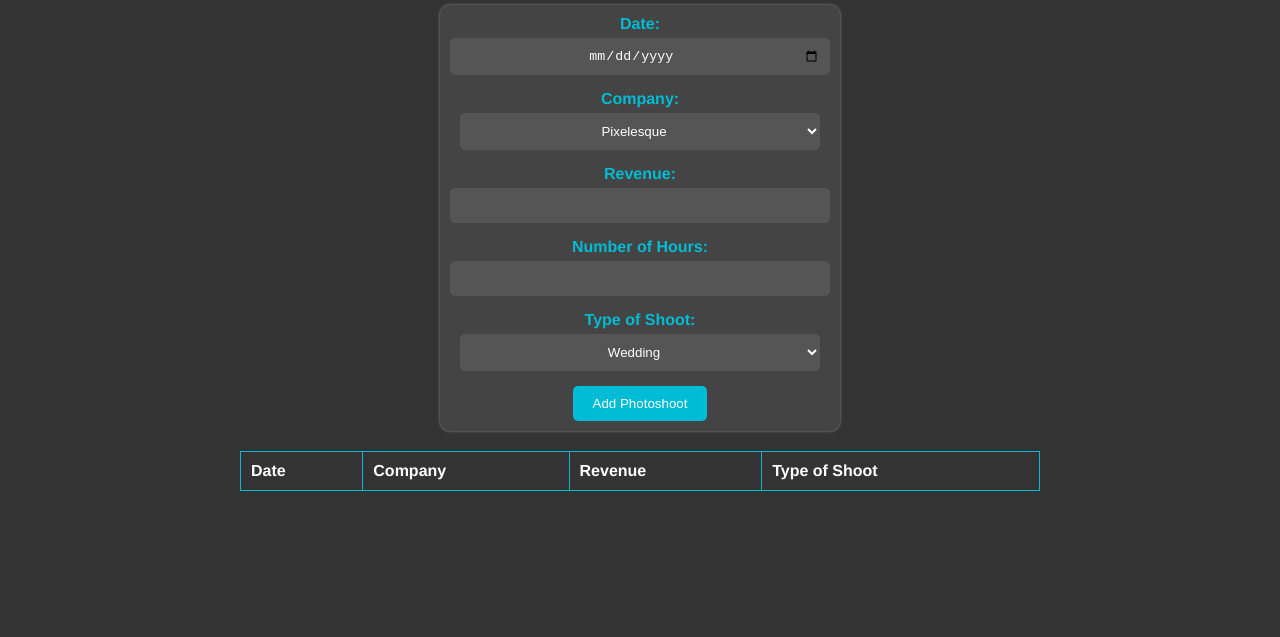
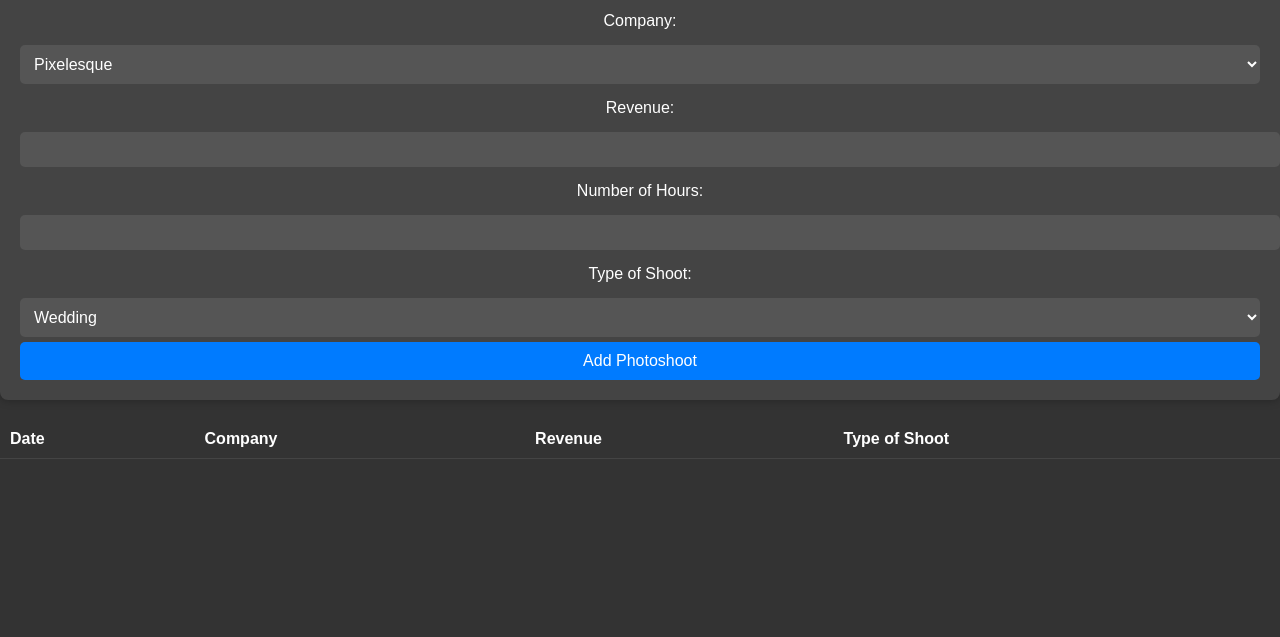
Before and after one commit to sashdc/photo-session, a website: page public/index.html in a window 1280 px wide. Shown: the part 184-821 px from the top of the page. Before the commit the page ends 800 px from the top, so only its background shows below. Drawn offline with Linux system fonts and the light colour scheme; no server answers.

Commit message:
restyled main section

```diff
--- a/public/styles.css
+++ b/public/styles.css
@@ -1,85 +1,93 @@
 body {
+    font-family: 'Arial', sans-serif;
     background-color: #333;
     color: #fff;
-    font-family: 'Helvetica Neue', sans-serif; /* Use a sleeker font */
     text-align: center;
     margin: 0;
     padding: 0;
-    display: flex;
-    flex-direction: column;
+    display: flex-column;
+    justify-content: center;
     align-items: center;
-    justify-content: center;
     height: 100vh;
 }
 
 h1 {
-    color: #00bcd4;
-    font-size: 24px; /* Increase header font size */
+    font-size: 2rem;
     margin-bottom: 20px;
 }
 
 form {
     background-color: #444;
     padding: 20px;
-    border-radius: 10px;
-    width: 100%;
-    max-width: 400px;
-    display: flex;
-    flex-direction: column;
-    align-items: center;
-    box-shadow:  0 0 3px #8e8e8e;
+    border-radius: 8px;
+    box-shadow: 0 0 10px rgba(0, 0, 0, 0.3);
+    text-align: center; /* Center the form content */
+    animation: fadeIn 0.5s ease;
 }
 
-label {
-    color: #00bcd4;
-    font-weight: bold;
-    margin-top: 10px;
-    text-align: center;
-    width: 100%;
-
+form label {
+    display: block;
+    margin: 10px 0;
+    color: #fff;
 }
 
-input[type="text"],
-input[type="number"],
-input[type="date"],
-select {
-    width: 90%;
+form input,
+form select {
+    width: 100%;
     padding: 10px;
+    margin: 5px 0;
+    border: none;
     background-color: #555;
+    color: #fff;
+    border-radius: 5px;
+}
+
+form input[type="date"] {
+    font-size: 1rem;
+}
+
+form select {
+    font-size: 1rem;
+}
+
+button {
+    display: block;
+    width: 100%;
+    padding: 10px;
+    background-color: #007BFF;
     color: #fff;
     border: none;
     border-radius: 5px;
-    margin: 5px 0;
-    text-align: center;
+    cursor: pointer;
+    font-size: 1rem;
+    transition: background-color 0.3s;
 }
 
-button {
-    background-color: #00bcd4;
-    color: #fff;
-    border: none;
-    padding: 10px 20px;
-    cursor: pointer;
-    border-radius: 5px;
-    margin: 10px;
+button:hover {
+    background-color: #0056b3;
 }
 
 table {
-    width: 80%;
-    max-width: 800px;
+    width: 100%;
+    margin-top: 20px;
     border-collapse: collapse;
-    margin-top: 20px;
 }
 
-table, th, td {
-    border: 1px solid #00bcd4;
+table th,
+table td {
+    padding: 10px;
+    text-align: left;
+    border-bottom: 1px solid #444;
 }
 
-th, td {
-    padding: 10px;
-    text-align: left;
+/* Animations */
+@keyframes fadeIn {
+    from {
+        opacity: 0;
+        transform: translateY(10px);
+    }
+    to {
+        opacity: 1;
+        transform: translateY(0);
+    }
 }
-
-#add-photoshoot-form {
-    margin: 0;
-    padding: 0;
-}
```
Also changed, not shown: 1 other file.
